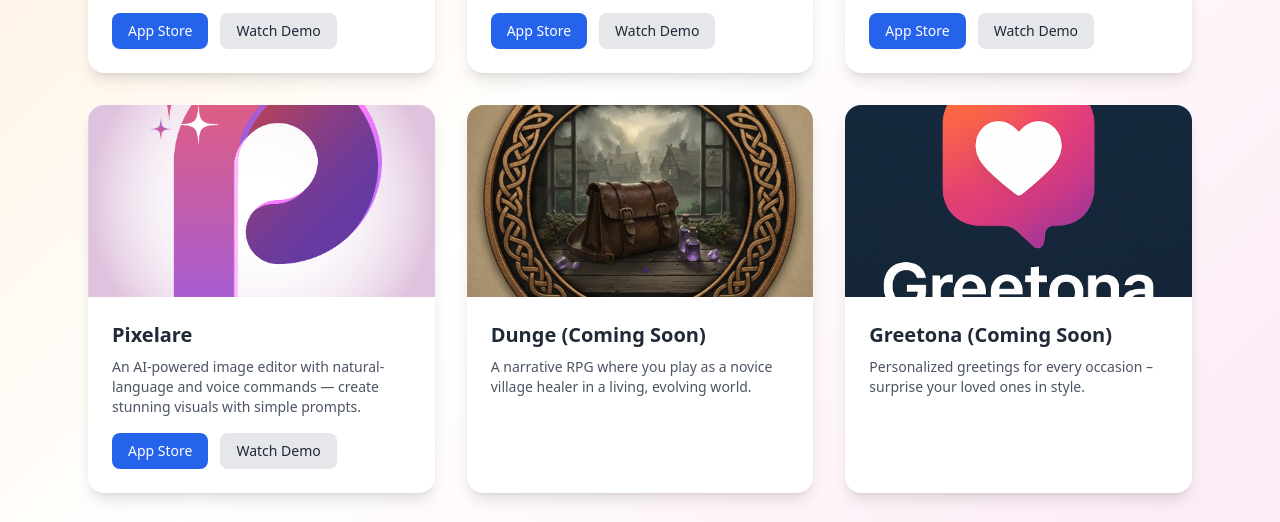
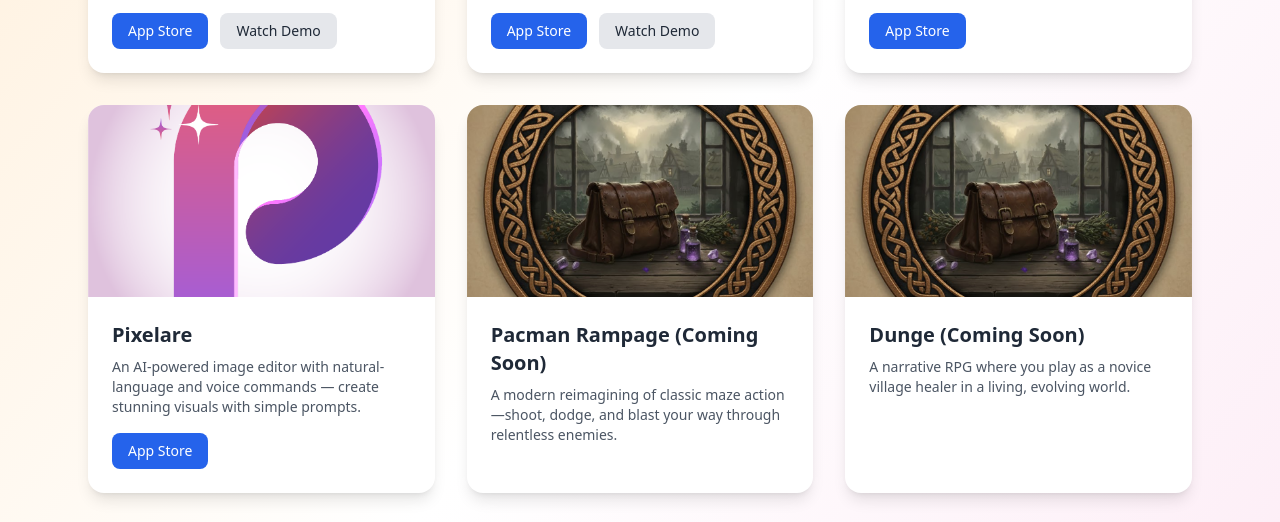
Before and after one commit to Shuvangi96/shuvangi96.github.io, a plain HTML site: page index.html in a window 1280 px wide. Shown: the part 563-1085 px from the top of the page. Drawn offline with nearby package versions, Linux system fonts and the light colour scheme.

Commit message:
Add Pacman Rampage and update some stuff

```diff
--- a/index.html
+++ b/index.html
@@ -50,7 +50,7 @@
         <p class="mt-2 text-sm text-gray-600">Chat with animal companions - create memories, grow and form real bonds over time.</p>
         <div class="flex gap-3 mt-4">
           <a href="https://apps.apple.com/us/app/pawmpanion/id6755908574" target="_blank" class="px-4 py-2 bg-blue-600 text-white text-sm rounded-lg hover:bg-blue-700">App Store</a>
-          <a href="" target="_blank" class="px-4 py-2 bg-gray-200 text-sm rounded-lg hover:bg-gray-300">Watch Demo</a>
+          <!-- <a href="" target="_blank" class="px-4 py-2 bg-gray-200 text-sm rounded-lg hover:bg-gray-300">Watch Demo</a> -->
         </div>
       </div>
     </div>
@@ -63,8 +63,21 @@
         <p class="mt-2 text-sm text-gray-600">An AI-powered image editor with natural-language and voice commands — create stunning visuals with simple prompts.</p>
         <div class="flex gap-3 mt-4">
           <a href="https://apps.apple.com/us/app/pixelare/id6756168895" target="_blank" class="px-4 py-2 bg-blue-600 text-white text-sm rounded-lg hover:bg-blue-700">App Store</a>
+          <!-- <a href="" target="_blank" class="px-4 py-2 bg-gray-200 text-sm rounded-lg hover:bg-gray-300">Watch Demo</a> -->
+        </div>
+      </div>
+    </div>
+
+    <!-- Pacman Rampage -->
+    <div class="bg-white rounded-2xl shadow-lg overflow-hidden hover:shadow-xl transition">
+      <img src="assets/dunge_icon.png" alt="Dunge" class="w-full h-48 object-cover">
+      <div class="p-6">
+        <h2 class="text-xl font-semibold">Pacman Rampage (Coming Soon)</h2>
+        <p class="mt-2 text-sm text-gray-600">A modern reimagining of classic maze action—shoot, dodge, and blast your way through relentless enemies.</p>
+<!--         <div class="flex gap-3 mt-4">
+          <a href="" target="_blank" class="px-4 py-2 bg-blue-600 text-white text-sm rounded-lg hover:bg-blue-700">App Store</a>
           <a href="" target="_blank" class="px-4 py-2 bg-gray-200 text-sm rounded-lg hover:bg-gray-300">Watch Demo</a>
-        </div>
+        </div> -->
       </div>
     </div>
 
@@ -87,6 +100,10 @@
       <div class="p-6">
         <h2 class="text-xl font-semibold">Greetona (Coming Soon)</h2>
         <p class="mt-2 text-sm text-gray-600">Personalized greetings for every occasion – surprise your loved ones in style.</p>
+<!--         <div class="flex gap-3 mt-4">
+          <a href="" target="_blank" class="px-4 py-2 bg-blue-600 text-white text-sm rounded-lg hover:bg-blue-700">App Store</a>
+          <a href="" target="_blank" class="px-4 py-2 bg-gray-200 text-sm rounded-lg hover:bg-gray-300">Watch Demo</a>
+        </div> -->
       </div>
     </div>
   </section>
```
